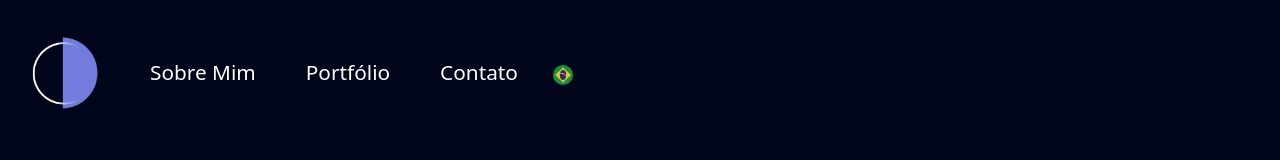
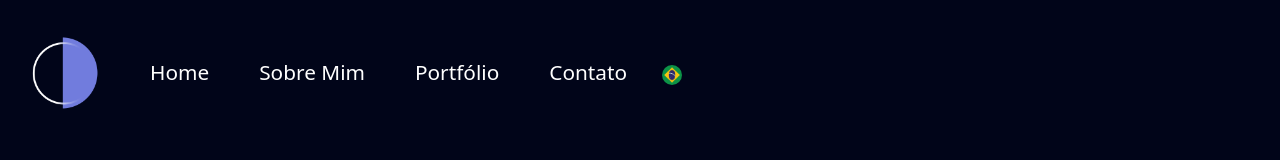
Before and after one commit to williampgdias/my_portfolio, a React (Vite) app: page /contato in a window 1280 px wide. Shown: the top 160 px of the page. Built offline with nearby package versions, Linux system fonts and the light colour scheme; a web font is replaced by a local one.

Commit message:
fix(Header): Mudando o estilo do Home.

```diff
--- a/src/components/Header/Header.jsx
+++ b/src/components/Header/Header.jsx
@@ -24,12 +24,13 @@ const Header = () => {
         <>
             <Navbar collapseOnSelect expand="lg" className="header">
                 <Container>
-                    <Navbar.Brand href="/">
+                    <Navbar.Brand>
                         <img className="logo" src={img} alt="Logo" />
                     </Navbar.Brand>
                     <Navbar.Toggle aria-controls="responsive-navbar-nav" />
                     <Navbar.Collapse id="responsive-navbar-nav">
                         <Nav className="me-auto nav justify-content-end">
+                            <Link to="/home">Home</Link>
                             <Link to="/sobre-mim">Sobre Mim</Link>
                             <Link to="/portfolio">Portfólio</Link>
                             <Link to="/contato">Contato</Link>
@@ -45,46 +46,6 @@ const Header = () => {
                     </Navbar.Collapse>
                 </Container>
             </Navbar>
-            {/* <Navbar className="header">
-                <Container>
-                    <Navbar.Brand href="/">
-                        <img className="logo" src={img} alt="Logo" />
-                    </Navbar.Brand>
-                    <Navbar.Collapse>
-                        <Nav className="me-auto nav justify-content-end">
-                            <Link to="/sobre-mim">Sobre Mim</Link>
-                            <Link to="/portfolio">Portfólio</Link>
-                            <Link to="/contato">Contato</Link>
-                            <Link to="/idioma" className="language">
-                                Idioma
-                                <FontAwesomeIcon
-                                    className="arrowDown"
-                                    icon={faChevronDown}
-                                />
-                            </Link>
-                        </Nav>
-                    </Navbar.Collapse>
-                </Container>
-            </Navbar> */}
-            {/* Old Header */}
-            {/* <header className="header">
-                <div>
-                    <img className="logo" src={img} alt="Logo" />
-                </div>
-                <nav className="nav">
-                    <Link to="/">Home</Link>
-                    <Link to="/sobre-mim">Sobre Mim</Link>
-                    <Link to="/portfolio">Portfólio</Link>
-                    <Link to="/contato">Contato</Link>
-                    <Link to="/idioma" className="language">
-                        Idioma
-                        <FontAwesomeIcon
-                            className="arrowDown"
-                            icon={faChevronDown}
-                        />
-                    </Link>
-                </nav>
-            </header> */}
         </>
     );
 };
--- a/vite.config.js
+++ b/vite.config.js
@@ -4,5 +4,5 @@ import react from '@vitejs/plugin-react';
 // https://vitejs.dev/config/
 export default defineConfig({
     plugins: [react()],
-    base: '/my_portfolio/',
+    base: '/my_portfolio/home',
 });
```
